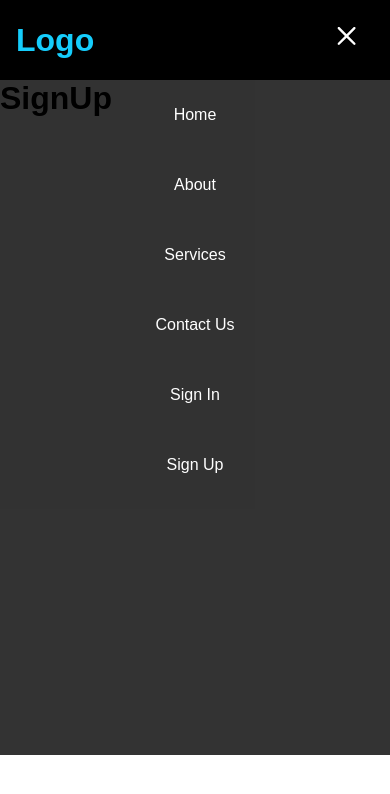
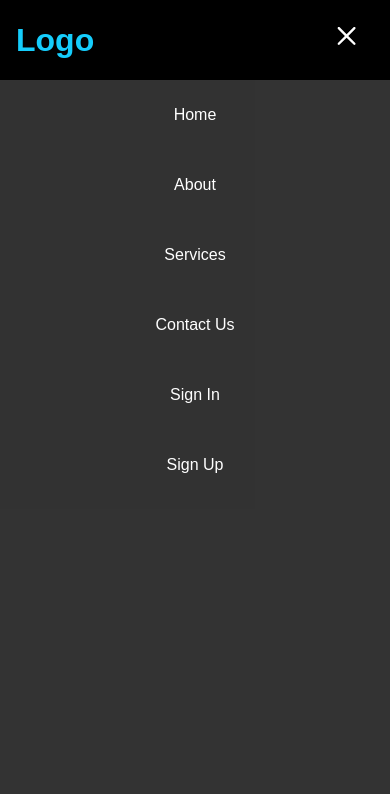
Before and after one commit to MpileNdlovu/Nav-Bar-PWA, a React (Create React App) app: page /sign-up in a window 390 px wide. Shown: the top 794 px of the page. Built offline with nearby package versions, Linux system fonts and the light colour scheme.

Commit message:
responsiveness

```diff
--- a/src/App.css
+++ b/src/App.css
@@ -25,6 +25,10 @@
 }
 
 .navlink:focus {
+  color: #15cdfc;
+}
+
+.navlink:hover {
   color: #15cdfc;
 }
 
@@ -66,7 +70,7 @@
   background-color: #000;
 }
 
-.dropdown {
+.dropdown, .nav-menu {
   display: none;
 }
 
@@ -94,7 +98,7 @@
     flex-direction: column;
     width: 100%;
     background-color: #000;
-    height: 80vh;
+    height: 100vh;
     margin-top: 72px;
     margin-left: -120px;
     align-items: center;
@@ -106,6 +110,10 @@
     height: 70px;
   }
 
+  #navlink:hover {
+    color: #15cdfc;
+  }
+
   .logo {
     color: #15cdfc;
   }
--- a/src/Pages/SignUp.js
+++ b/src/Pages/SignUp.js
@@ -1,9 +1,10 @@
 import React from 'react';
+import './pageStyles.css'
 
 const SignUp = () => {
   return (
-    <div>
-        <h1>SignUp</h1>
+    <div className='container1'>
+
     </div>
   )
 }
--- /dev/null
+++ b/src/Pages/pageStyles.css
@@ -0,0 +1,3 @@
+.container1 {
+    display: flex;
+}
```
